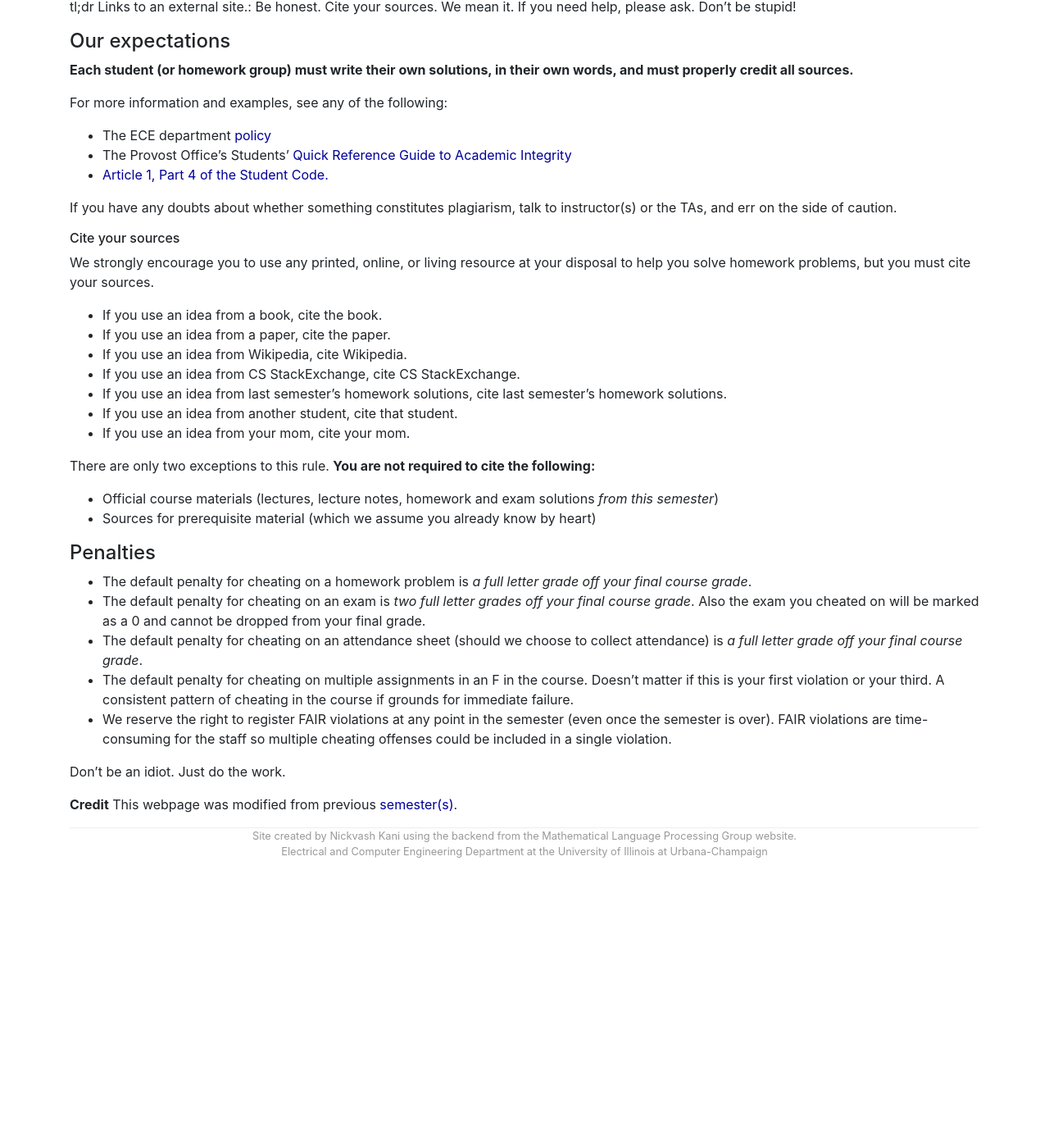
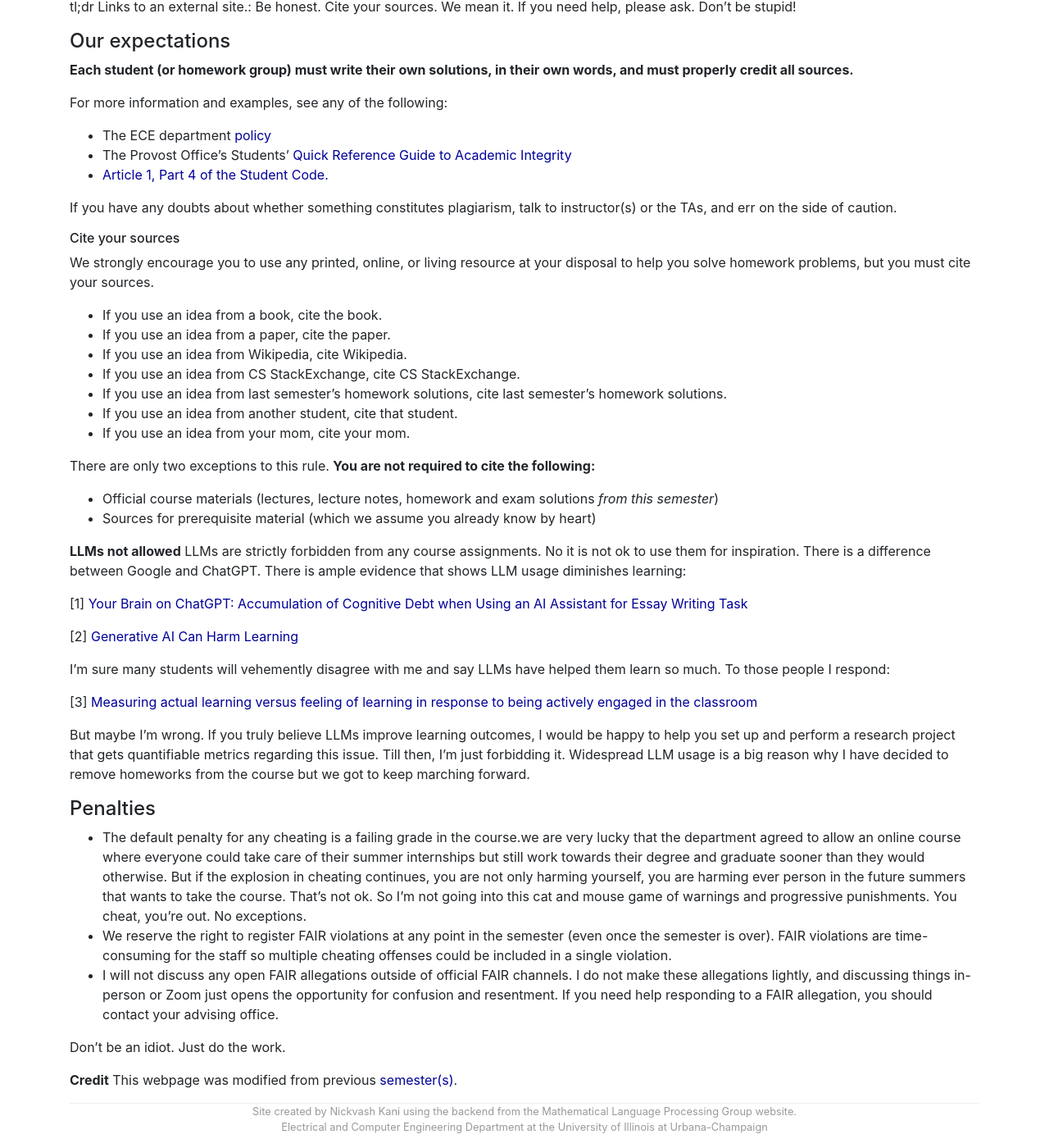
Before and after one commit to UIUC-ECE374B/su26, a Jekyll site: the page built from _policies/cheating.md, in a window 1280 px wide and 1400 px high, scrolled down 305 px. Shown: the whole window at 82% size. Built offline with Jekyll 4.4.1, drawn with Linux system fonts in a browser that asks for light colours; before the commit the page ends 1369 px from its top, so only the background shows below that.

Commit message:
Prohibit LLM usage and update cheating penalties
Added a section prohibiting the use of LLMs for course assignments and outlined the rationale behind this decision. Updated penalties for cheating to emphasize strict enforcement.

```diff
--- a/_policies/cheating.md
+++ b/_policies/cheating.md
@@ -38,14 +38,27 @@ There are only two exceptions to this rule. **You are not required to cite the f
 - Official course materials (lectures, lecture notes, homework and exam solutions *from this semester*)
 - Sources for prerequisite material (which we assume you already know by heart)
 
+**LLMs not allowed**
+LLMs are strictly forbidden from any course assignments. No it is not ok to use them for inspiration. There is a difference between Google and ChatGPT. There is ample evidence that shows LLM usage diminishes learning:
+
+[1] [Your Brain on ChatGPT: Accumulation of Cognitive Debt when Using an AI Assistant for Essay Writing Task](https://arxiv.org/pdf/2506.08872v1)
+
+[2] [Generative AI Can Harm Learning](https://atelierdesfuturs.org/wp-content/uploads/2025/07/ssrn-4895486.pdf)
+
+I'm sure many students will vehemently disagree with me and say LLMs have helped them learn so much. To those people I respond:
+
+[3] [Measuring actual learning versus feeling of learning in response to being actively engaged in the classroom](https://www.pnas.org/doi/10.1073/pnas.1821936116)
+
+But maybe I'm wrong. If you truly believe LLMs improve learning outcomes, I would be happy to help you set up and perform a research project that gets quantifiable metrics regarding this issue. Till then, I'm just forbidding it. Widespread LLM usage is a big reason why I have decided to remove homeworks from the course but we got to keep marching forward.
+
+
 #### Penalties
 
-- The default penalty for cheating on a homework problem is *a full letter grade off your final course grade*.
-- The default penalty for cheating on an exam is *two full letter grades off your final course grade*. Also the exam you cheated on will be marked as a 0 and cannot be dropped from your final grade.
-- The default penalty for cheating on an attendance sheet (should we choose to collect attendance) is *a full letter grade off your final course grade*.
-- The default penalty for cheating on multiple assignments in an F in the course. Doesn't matter if this is your first violation or your third. A consistent pattern of cheating in the course if grounds for immediate failure.
+- The default penalty for any cheating is a failing grade in the course.we are very lucky that the department agreed to allow an online course where everyone could take care of their summer internships but still work towards their degree and graduate sooner than they would otherwise. But if the explosion in cheating continues, you are not only harming yourself, you are harming ever person in the future summers that wants to take the course. That’s not ok. So I’m not going into this cat and mouse game of warnings and progressive punishments. You cheat, you’re out. No exceptions.
 - We reserve the right to register FAIR violations at any point in the semester (even once the semester is over). FAIR violations are time-consuming for the staff so multiple cheating offenses could be included in a single violation.
+- I will not discuss any open FAIR allegations outside of official FAIR channels. I do not make these allegations lightly, and discussing things in-person or Zoom just opens the opportunity for confusion and resentment. If you need help responding to a FAIR allegation, you should contact your advising office.
 
 Don't be an idiot. Just do the work.
 
+
 **Credit** This webpage was modified from previous [semester(s)](https://courses.engr.illinois.edu/cs374/fa2020/integrity.html).
```
